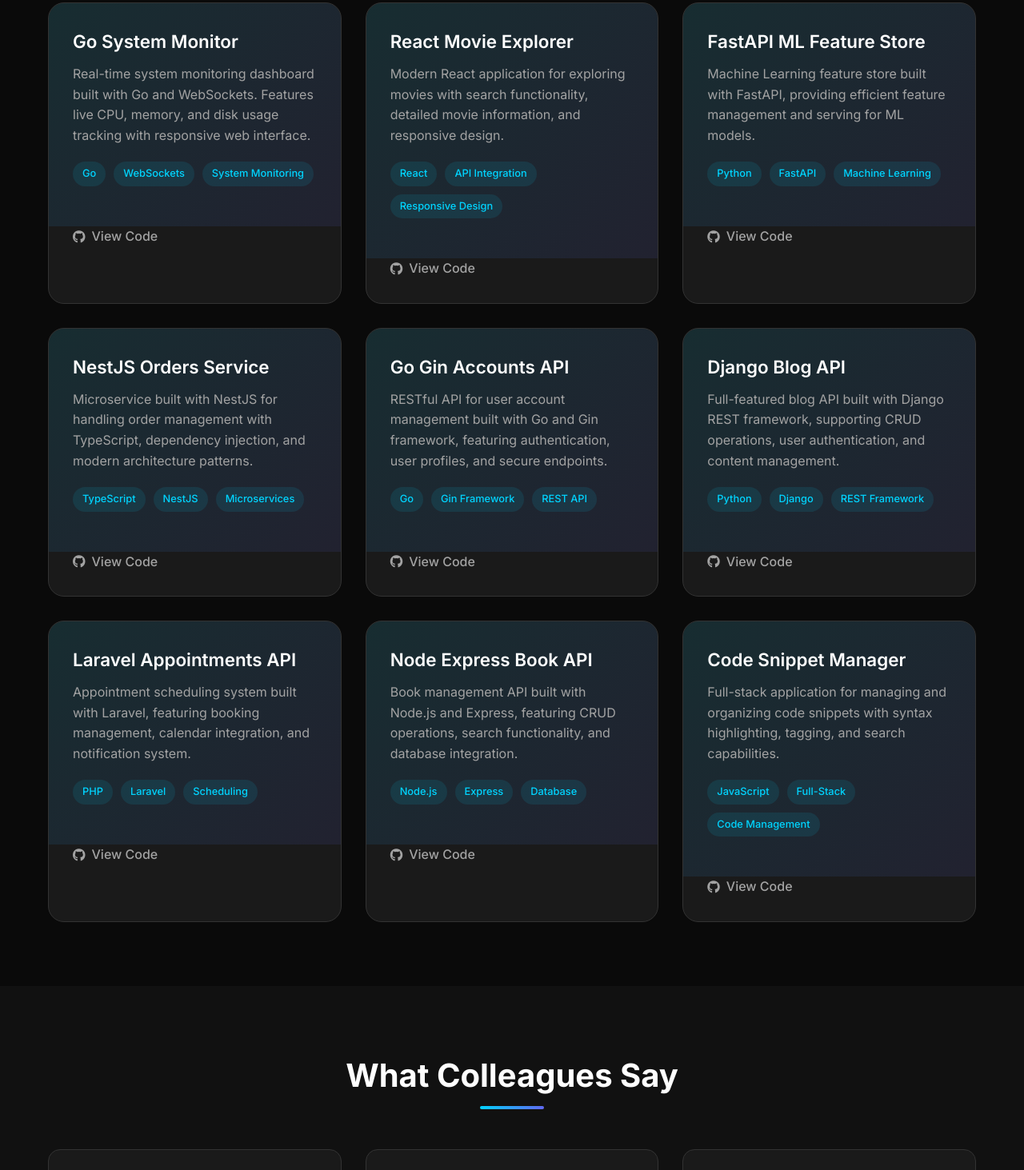
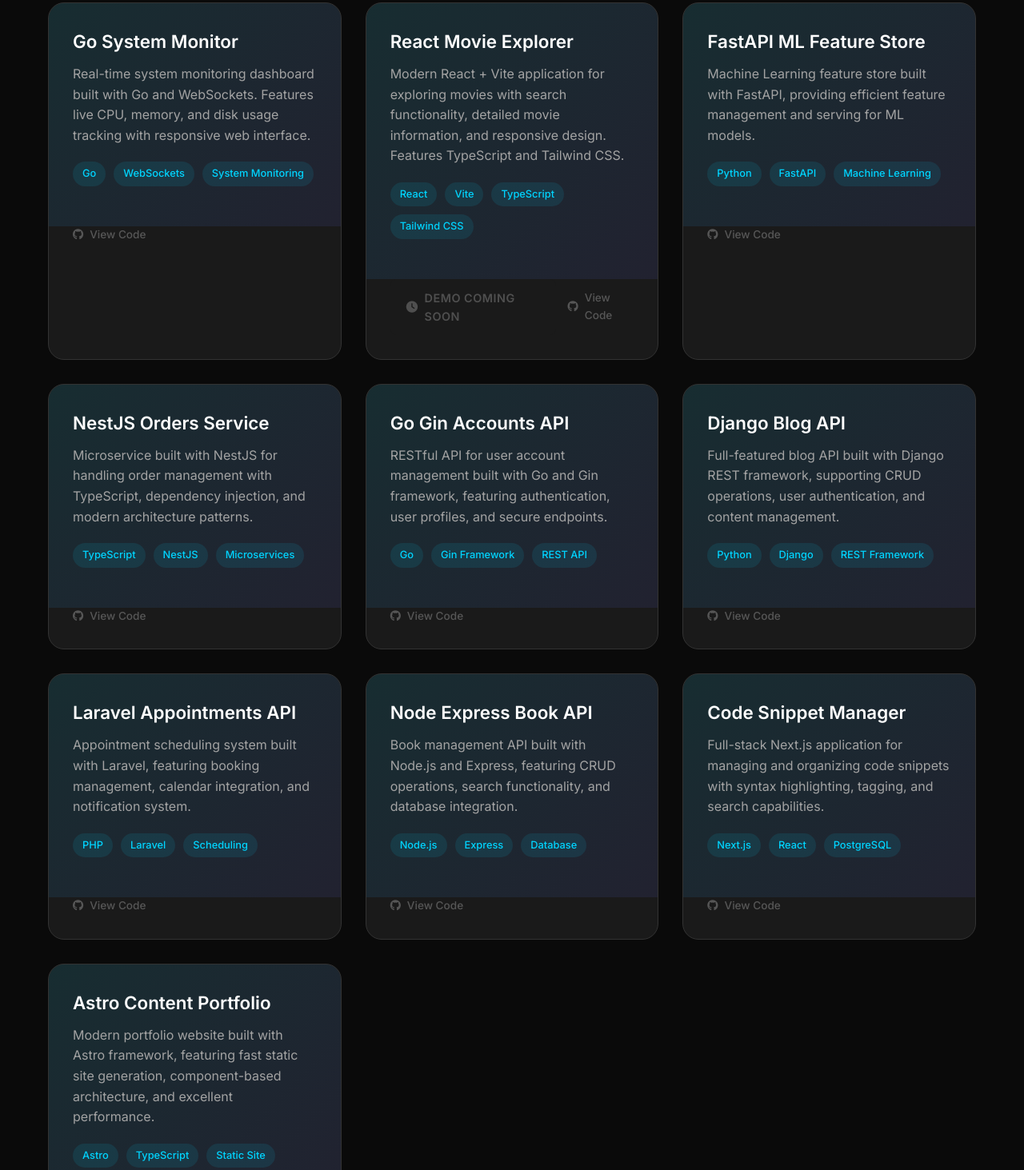
Before and after one commit to Kennethfeh/my-porfolio, a plain HTML site: page index.html in a window 1280 px wide. Shown: the part 4769-6232 px from the top of the page at 80% size. Drawn offline with Linux system fonts and the light colour scheme.

Commit message:
Add live demo buttons and improve project presentation
- Added new Astro Content Portfolio project with live Vercel deployment
- Implemented primary/secondary button hierarchy for better UX
- Created prominent 'View Live' buttons for deployed projects
- Added secondary 'View Code' buttons for GitHub repositories
- Updated React Movie Explorer with 'Demo Coming Soon' status
- Enhanced Code Snippet Manager description with tech stack details
- Improved visual hierarchy with gradient buttons and hover effects
- All backend-only projects maintain 'View Code' only approach

```diff
--- a/index.html
+++ b/index.html
@@ -662,6 +662,50 @@
 
         .project-link:hover {
             color: var(--accent-color);
+        }
+
+        .project-link.primary {
+            background: var(--gradient);
+            color: white;
+            padding: 12px 20px;
+            border-radius: 8px;
+            font-weight: 600;
+            text-transform: uppercase;
+            font-size: 0.9rem;
+            letter-spacing: 0.5px;
+            box-shadow: 0 4px 12px rgba(0, 212, 255, 0.3);
+            transition: all 0.3s ease;
+        }
+
+        .project-link.primary:hover {
+            color: white;
+            transform: translateY(-2px);
+            box-shadow: 0 6px 20px rgba(0, 212, 255, 0.4);
+        }
+
+        .project-link.secondary {
+            color: var(--text-muted);
+            font-size: 0.85rem;
+            opacity: 0.8;
+        }
+
+        .project-link.secondary:hover {
+            color: var(--accent-color);
+            opacity: 1;
+        }
+
+        .project-link.primary.disabled {
+            background: var(--card-bg);
+            color: var(--text-muted);
+            cursor: not-allowed;
+            opacity: 0.7;
+            box-shadow: none;
+        }
+
+        .project-link.primary.disabled:hover {
+            transform: none;
+            box-shadow: none;
+            color: var(--text-muted);
         }
 
         /* Testimonials Section */
@@ -1207,7 +1251,7 @@
                         </div>
                     </div>
                     <div class="project-links">
-                        <a href="https://github.com/Kennethfeh/go-system-monitor" target="_blank" class="project-link">
+                        <a href="https://github.com/Kennethfeh/go-system-monitor" target="_blank" class="project-link secondary">
                             <i class="fab fa-github"></i>
                             View Code
                         </a>
@@ -1218,17 +1262,22 @@
                     <div class="project-header">
                         <h3 class="project-title">React Movie Explorer</h3>
                         <p class="project-description">
-                            Modern React application for exploring movies with search functionality,
-                            detailed movie information, and responsive design.
+                            Modern React + Vite application for exploring movies with search functionality,
+                            detailed movie information, and responsive design. Features TypeScript and Tailwind CSS.
                         </p>
                         <div class="project-tech">
                             <span class="tech-tag">React</span>
-                            <span class="tech-tag">API Integration</span>
-                            <span class="tech-tag">Responsive Design</span>
+                            <span class="tech-tag">Vite</span>
+                            <span class="tech-tag">TypeScript</span>
+                            <span class="tech-tag">Tailwind CSS</span>
                         </div>
                     </div>
                     <div class="project-links">
-                        <a href="https://github.com/Kennethfeh/react-movie-explorer" target="_blank" class="project-link">
+                        <a href="#" onclick="alert('Live demo coming soon! View the source code for full implementation details.')" class="project-link primary disabled">
+                            <i class="fas fa-clock"></i>
+                            Demo Coming Soon
+                        </a>
+                        <a href="https://github.com/Kennethfeh/react-movie-explorer" target="_blank" class="project-link secondary">
                             <i class="fab fa-github"></i>
                             View Code
                         </a>
@@ -1249,7 +1298,7 @@
                         </div>
                     </div>
                     <div class="project-links">
-                        <a href="https://github.com/Kennethfeh/fastapi-ml-feature-store" target="_blank" class="project-link">
+                        <a href="https://github.com/Kennethfeh/fastapi-ml-feature-store" target="_blank" class="project-link secondary">
                             <i class="fab fa-github"></i>
                             View Code
                         </a>
@@ -1270,7 +1319,7 @@
                         </div>
                     </div>
                     <div class="project-links">
-                        <a href="https://github.com/Kennethfeh/nestjs-orders-service" target="_blank" class="project-link">
+                        <a href="https://github.com/Kennethfeh/nestjs-orders-service" target="_blank" class="project-link secondary">
                             <i class="fab fa-github"></i>
                             View Code
                         </a>
@@ -1291,7 +1340,7 @@
                         </div>
                     </div>
                     <div class="project-links">
-                        <a href="https://github.com/Kennethfeh/go-gin-accounts" target="_blank" class="project-link">
+                        <a href="https://github.com/Kennethfeh/go-gin-accounts" target="_blank" class="project-link secondary">
                             <i class="fab fa-github"></i>
                             View Code
                         </a>
@@ -1312,7 +1361,7 @@
                         </div>
                     </div>
                     <div class="project-links">
-                        <a href="https://github.com/Kennethfeh/django-blog-api" target="_blank" class="project-link">
+                        <a href="https://github.com/Kennethfeh/django-blog-api" target="_blank" class="project-link secondary">
                             <i class="fab fa-github"></i>
                             View Code
                         </a>
@@ -1333,7 +1382,7 @@
                         </div>
                     </div>
                     <div class="project-links">
-                        <a href="https://github.com/Kennethfeh/laravel-appointments-api" target="_blank" class="project-link">
+                        <a href="https://github.com/Kennethfeh/laravel-appointments-api" target="_blank" class="project-link secondary">
                             <i class="fab fa-github"></i>
                             View Code
                         </a>
@@ -1354,7 +1403,7 @@
                         </div>
                     </div>
                     <div class="project-links">
-                        <a href="https://github.com/Kennethfeh/node-express-book-api" target="_blank" class="project-link">
+                        <a href="https://github.com/Kennethfeh/node-express-book-api" target="_blank" class="project-link secondary">
                             <i class="fab fa-github"></i>
                             View Code
                         </a>
@@ -1365,17 +1414,42 @@
                     <div class="project-header">
                         <h3 class="project-title">Code Snippet Manager</h3>
                         <p class="project-description">
-                            Full-stack application for managing and organizing code snippets with
+                            Full-stack Next.js application for managing and organizing code snippets with
                             syntax highlighting, tagging, and search capabilities.
                         </p>
                         <div class="project-tech">
-                            <span class="tech-tag">JavaScript</span>
-                            <span class="tech-tag">Full-Stack</span>
-                            <span class="tech-tag">Code Management</span>
+                            <span class="tech-tag">Next.js</span>
+                            <span class="tech-tag">React</span>
+                            <span class="tech-tag">PostgreSQL</span>
                         </div>
                     </div>
                     <div class="project-links">
-                        <a href="https://github.com/Kennethfeh/code-snippet-manager" target="_blank" class="project-link">
+                        <a href="https://github.com/Kennethfeh/code-snippet-manager" target="_blank" class="project-link secondary">
+                            <i class="fab fa-github"></i>
+                            View Code
+                        </a>
+                    </div>
+                </div>
+
+                <div class="project-card" data-category="javascript frontend">
+                    <div class="project-header">
+                        <h3 class="project-title">Astro Content Portfolio</h3>
+                        <p class="project-description">
+                            Modern portfolio website built with Astro framework, featuring fast static site generation,
+                            component-based architecture, and excellent performance.
+                        </p>
+                        <div class="project-tech">
+                            <span class="tech-tag">Astro</span>
+                            <span class="tech-tag">TypeScript</span>
+                            <span class="tech-tag">Static Site</span>
+                        </div>
+                    </div>
+                    <div class="project-links">
+                        <a href="https://astro-content-portfolio-2sq2xhmy1-kenneths-projects-4bef11a9.vercel.app" target="_blank" class="project-link primary">
+                            <i class="fas fa-external-link-alt"></i>
+                            View Live
+                        </a>
+                        <a href="https://github.com/Kennethfeh/astro-content-portfolio" target="_blank" class="project-link secondary">
                             <i class="fab fa-github"></i>
                             View Code
                         </a>
```
Also changed, not shown: 1 other file.
